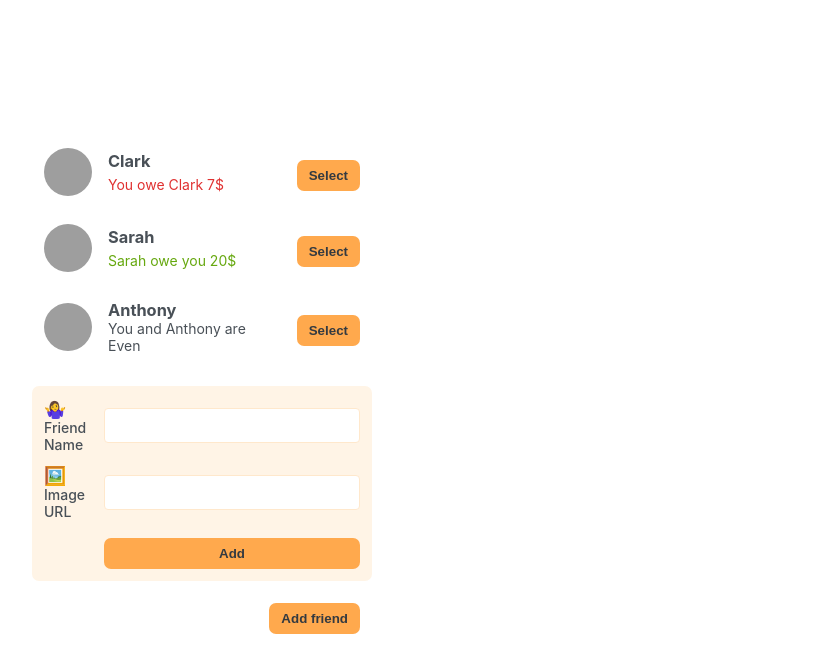
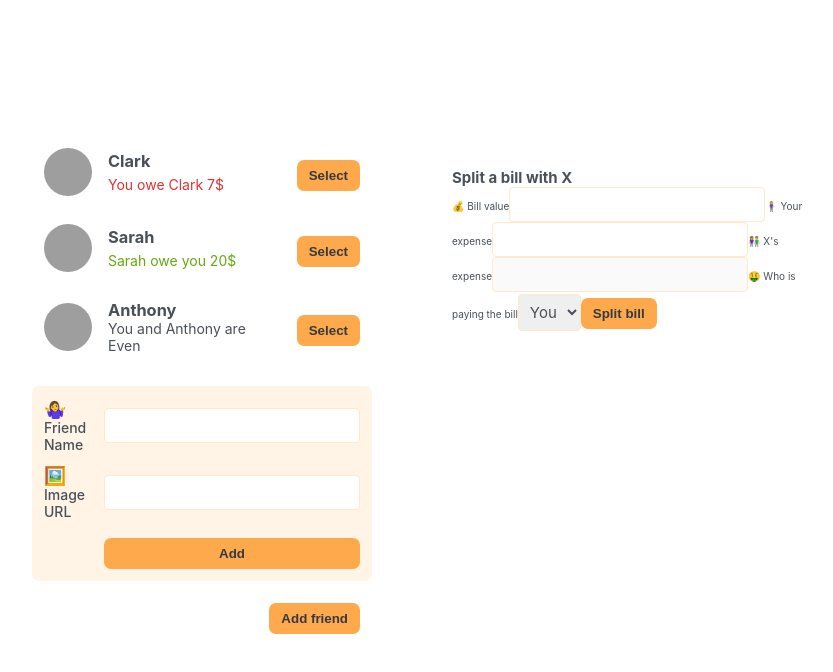
Before and after one commit to vimal573/React-Eat-n-split, a React (Create React App) app: page / in a window 1280 px wide. Shown: the top 672 px of the page, without its empty margins (198-1031 px from the left). Built offline with nearby package versions, Linux system fonts and the light colour scheme; grey boxes are pictures that could not be loaded.

Commit message:
FormSplitBill Component Created

```diff
--- a/src/App.js
+++ b/src/App.js
@@ -27,6 +27,7 @@
         <FormAddFriend />
         <Button>Add friend</Button>
       </div>
+      <FormSplitBill />
     </div>
   );
 }
@@ -72,16 +73,39 @@
 
 function FormAddFriend() {
   return (
-    <from className="form">
-      <div className="form-add-friend">
-        <label>🤷‍♀️ Friend Name</label>
-        <input type="text" />
+    <from className="from form-add-friend">
+      <label>🤷‍♀️ Friend Name</label>
+      <input type="text" />
 
-        <label>🖼️ Image URL</label>
-        <input type="text" />
+      <label>🖼️ Image URL</label>
+      <input type="text" />
 
-        <Button>Add</Button>
-      </div>
+      <Button>Add</Button>
     </from>
   );
 }
+
+function FormSplitBill() {
+  return (
+    <form className="form form-split-bill">
+      <h2>Split a bill with X</h2>
+
+      <label>💰 Bill value</label>
+      <input type="text" />
+
+      <label>🧍‍♀️ Your expense</label>
+      <input type="text" />
+
+      <label>👫 X's expense</label>
+      <input type="text" disabled />
+
+      <label>🤑 Who is paying the bill</label>
+      <select>
+        <option value="user">You</option>
+        <option value="friend">X</option>
+      </select>
+
+      <Button>Split bill</Button>
+    </form>
+  );
+}
```
